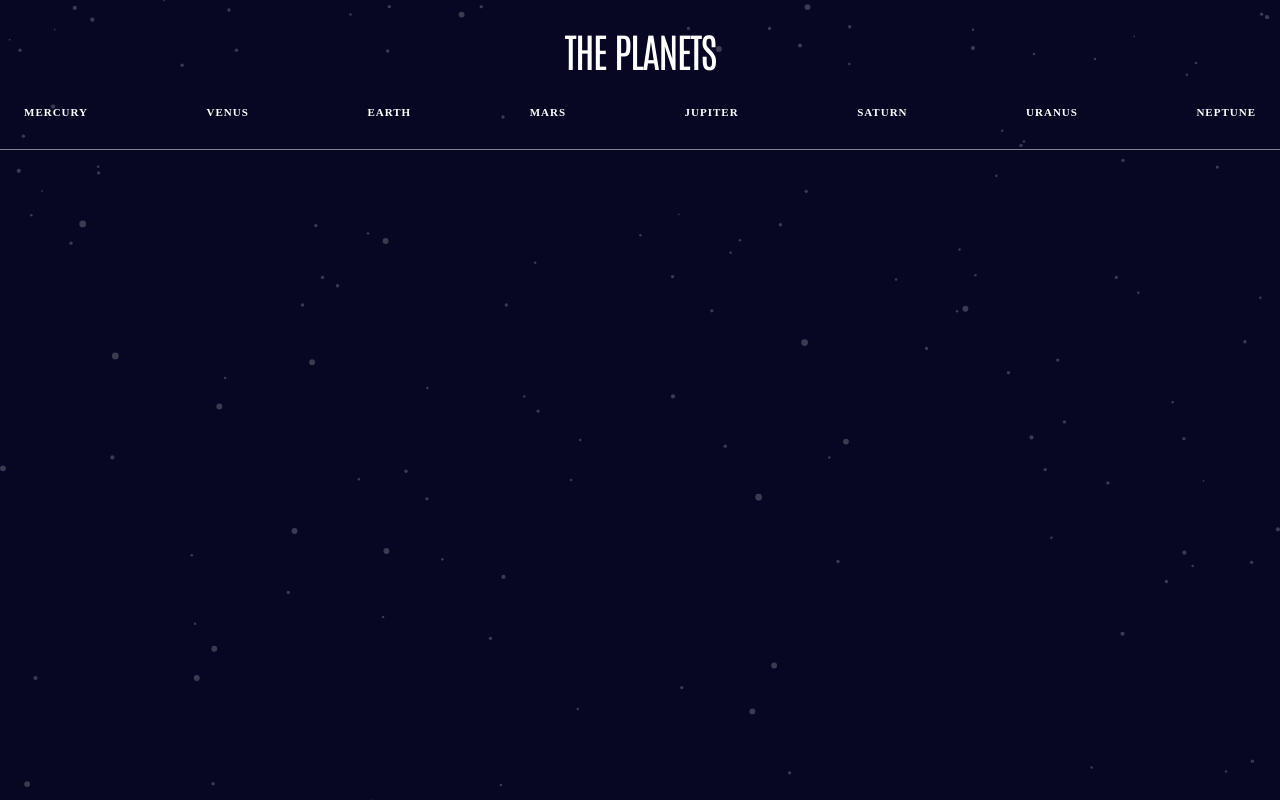
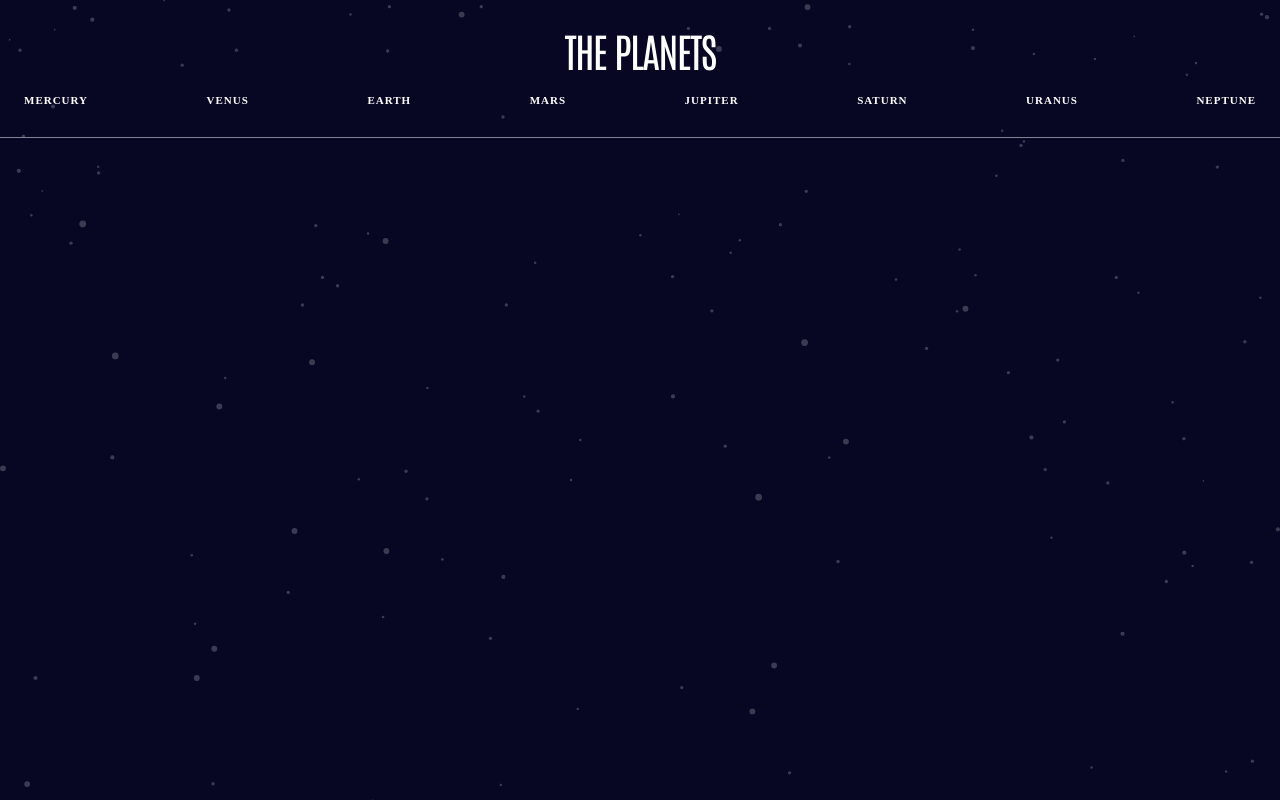
Before and after one commit to nyeno/Planet-Fact-Site, a React (Create React App) app: page / in a window 1280 px wide. Built offline with nearby package versions, Linux system fonts and the light colour scheme.

Commit message:
Header for all screen sizes

```diff
--- a/src/Components/Header.js
+++ b/src/Components/Header.js
@@ -62,6 +62,7 @@ const Nav = styled.nav`
   }
   @media only screen and (min-width: 768px){
     flex: 1;
+    margin-top: 0.725em;
   }
 `
 
```
